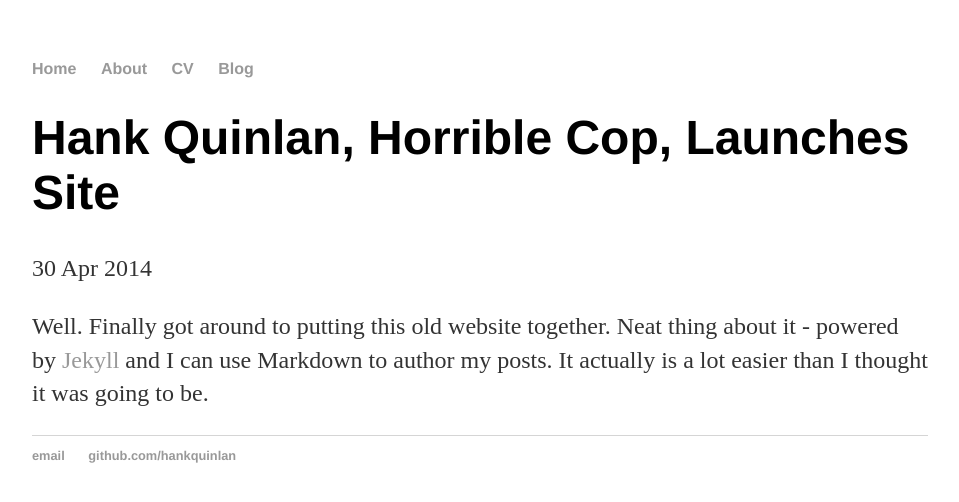
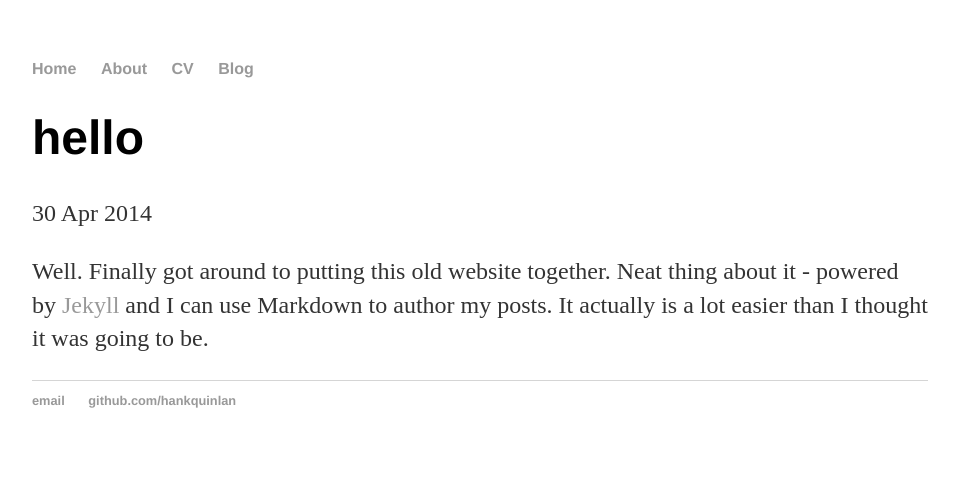
Before and after one commit to vls48/vls48.github.io, a Jekyll site: the page built from _posts/2014-04-30-hello.md, in a window 1280 px wide. Shown: the top 502 px of the page, without its empty margins (160-1119 px from the left). Built offline with Jekyll 4.4.1, drawn with Linux system fonts in a browser that asks for light colours.

Commit message:
Update and rename 2014-04-30-hank-quinlan-site-launched.md to 2014-04-30-hello.md

```diff
--- a/_posts/2014-04-30-hank-quinlan-site-launched.md
+++ b/_posts/2014-04-30-hello.md
@@ -1,6 +1,6 @@
 ---
 layout: post
-title: "Hank Quinlan, Horrible Cop, Launches Site"
+title: "hello"
 date: 2014-04-30
 published: true
 ---
```
